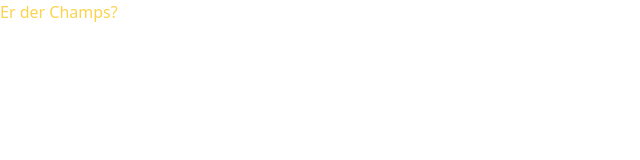
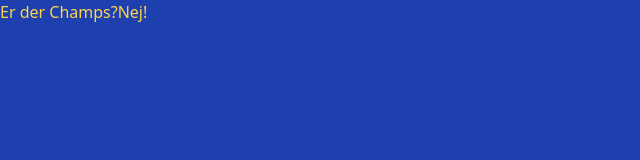
Before and after one commit to carnevalle/erderchamps.dk, a plain HTML site: page index.html in a window 1280 px wide. Shown: the whole page, without its empty margins (0-640 px from the left). Drawn offline with nearby package versions, Linux system fonts and the light colour scheme.

Commit message:
Update index.html

```diff
--- a/index.html
+++ b/index.html
@@ -5,8 +5,12 @@
   <title>Er der Champs?</title>
 <link href="https://unpkg.com/tailwindcss@^2/dist/tailwind.min.css" rel="stylesheet">
 </head>
-<body class="bg-light-blue-800 text-yellow-300">
+<body class="bg-blue-800 text-yellow-300">
+
+<div class="h-screen flex">
 <h1>Er der Champs?</h1>
+<h2>Nej!</h2>
+</div>
 
 </body>
 </html>
```
